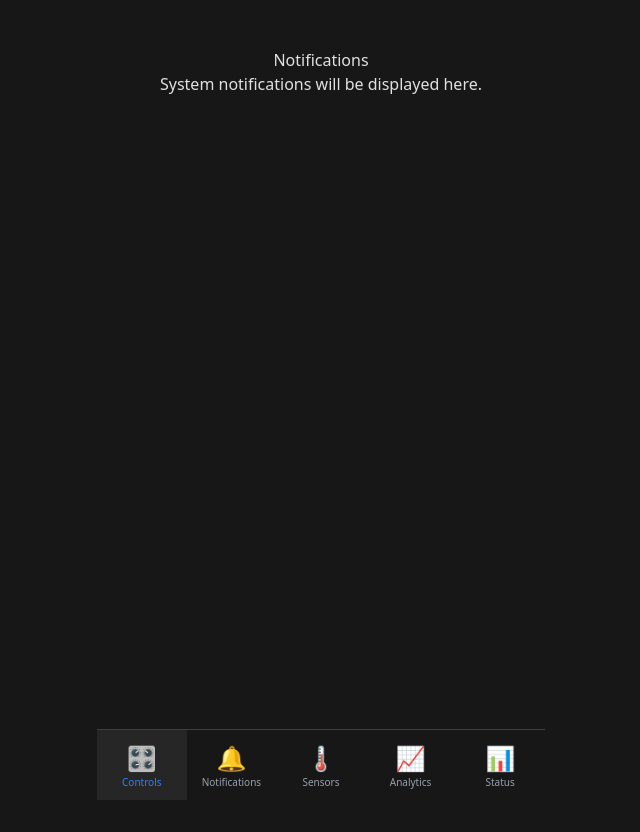
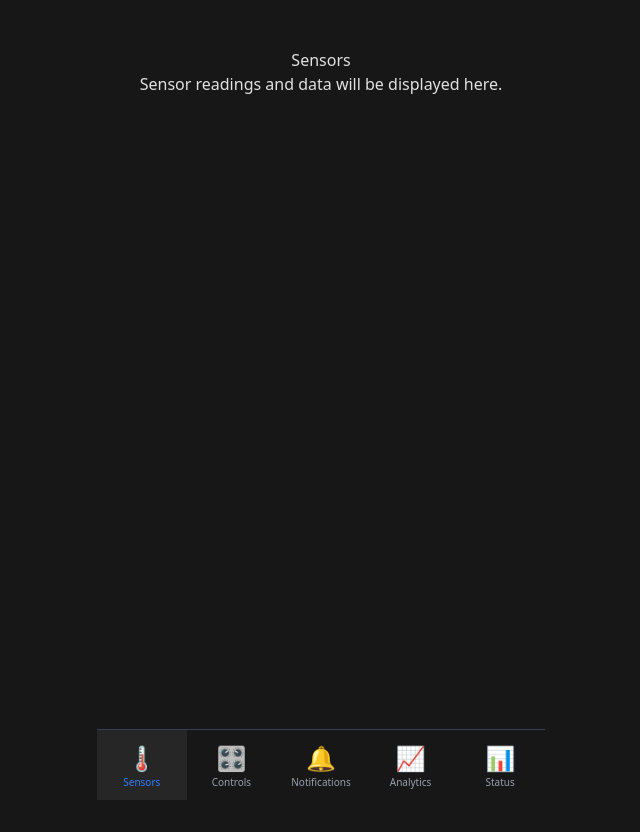
Before and after one commit to TheMasshiro/bsf-dashboard, a React (Vite) app in the folder client/: page / in a window 1280 px wide. Shown: the whole page, without its empty margins (319-959 px from the left). Built offline with nearby package versions, Linux system fonts and the light colour scheme.

Commit message:
Changed tabs ordering

```diff
--- a/client/src/App.jsx
+++ b/client/src/App.jsx
@@ -10,8 +10,8 @@ function App() {
 
     return (
         <FooterNav>
+            <Sensors />
             <Notifications />
-            <Sensors />
             <Controls />
             <Analytics />
             <Status />
--- a/client/src/components/FooterNav.jsx
+++ b/client/src/components/FooterNav.jsx
@@ -4,9 +4,9 @@ const FooterNav = ({ children }) => {
     const [activeTab, setActiveTab] = useState(0);
 
     const tabs = [
+        { name: 'Sensors', icon: '🌡️' },
         { name: 'Controls', icon: '🎛️' },
         { name: 'Notifications', icon: '🔔' },
-        { name: 'Sensors', icon: '🌡️' },
         { name: 'Analytics', icon: '📈' },
         { name: 'Status', icon: '📊' }
     ];
```
